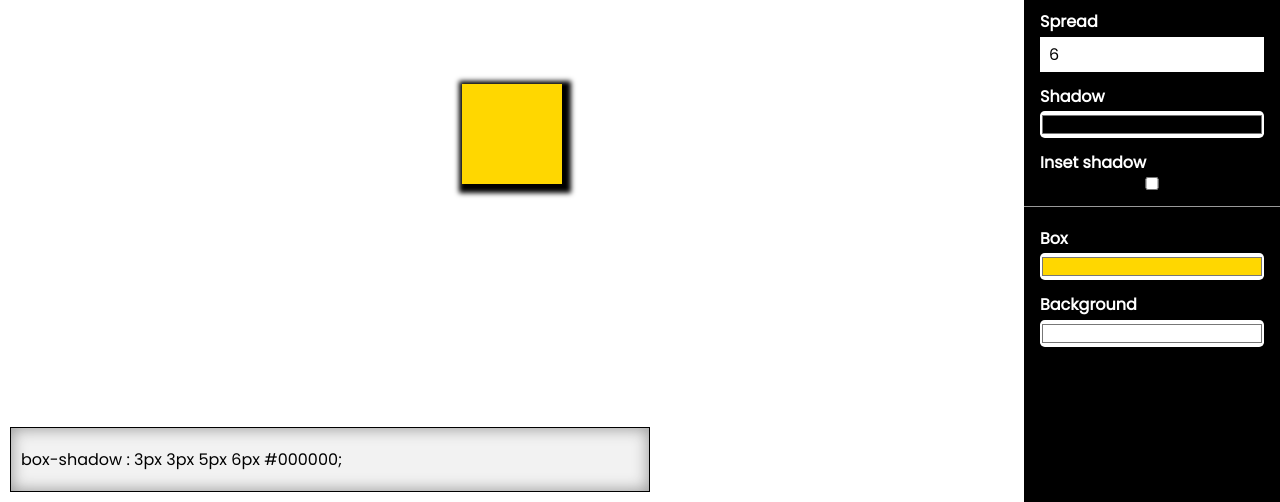
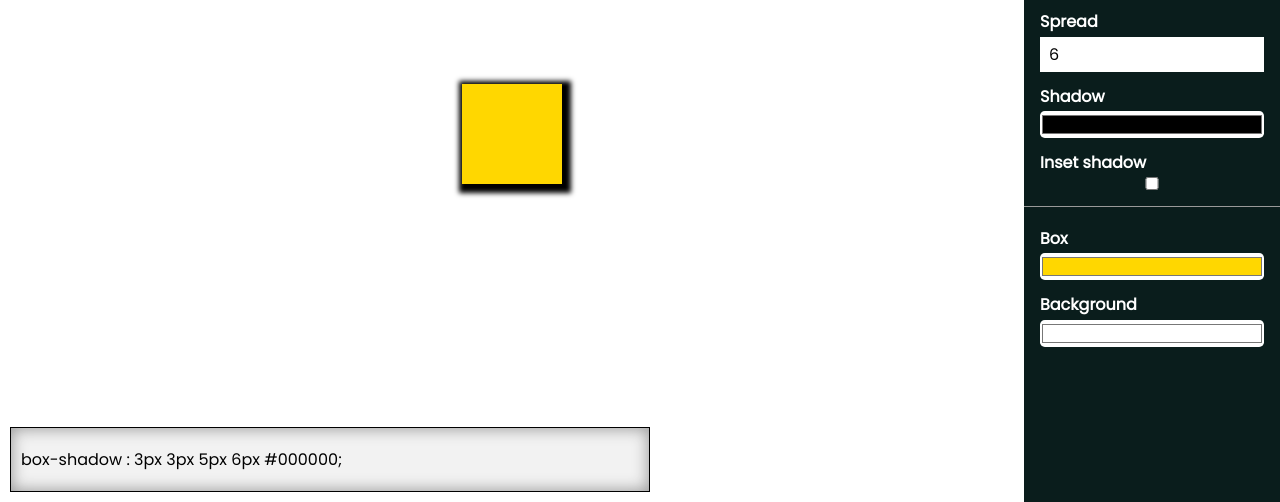
Before and after one commit to utopianfool/css-box-shadow-gui, a plain HTML site: page index.html in a window 1280 px wide. Shown: the part 299-801 px from the top of the page. Drawn offline with Linux system fonts and the light colour scheme; a script that the page names is missing.

Commit message:
Add new sidebar colour

```diff
--- a/style.css
+++ b/style.css
@@ -315,7 +315,7 @@ nav {
     display: flex;
     flex-direction: column;
     padding: 0.5rem 1rem;
-    background-color: black;
+    background-color: #0a1d1c;
     color: white;
 }
 .sidebar label {
```
